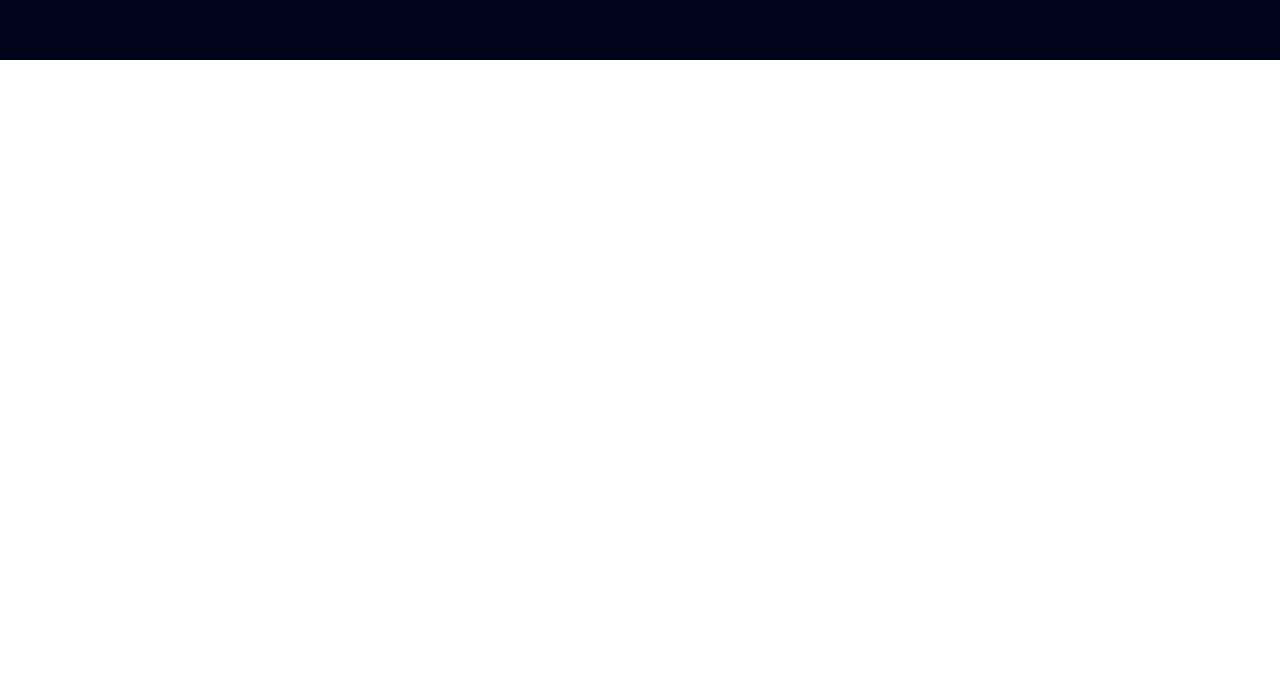
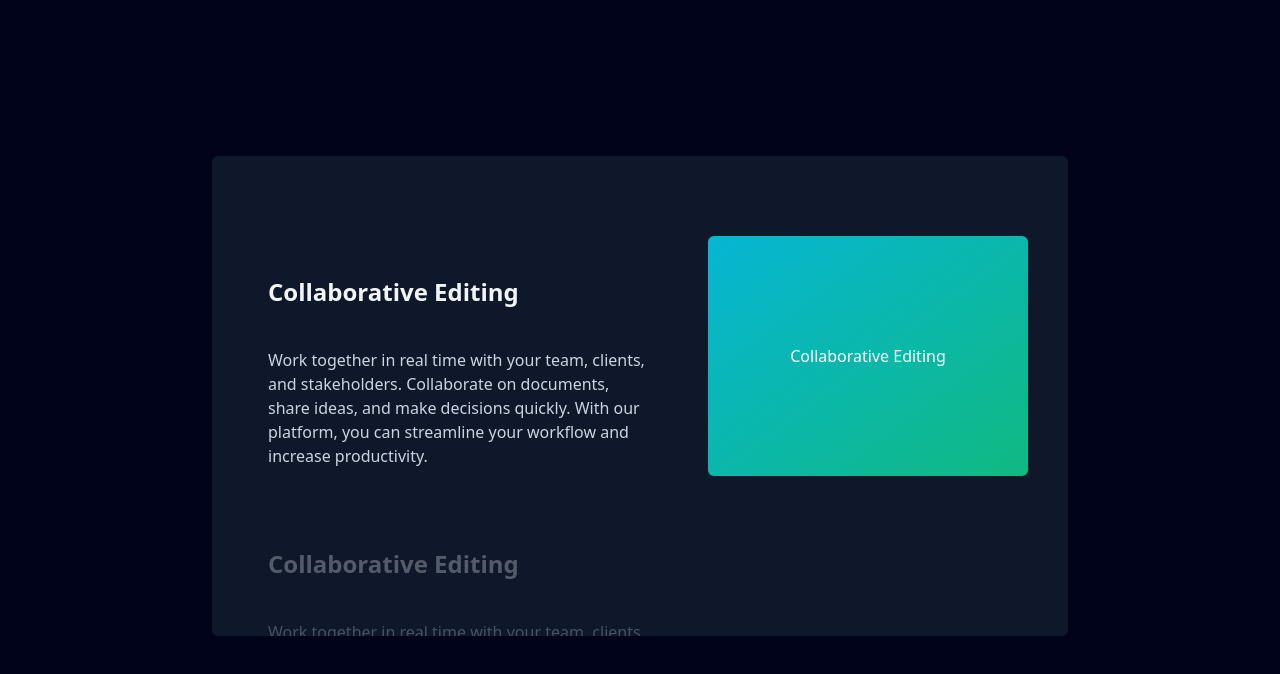
Before and after one commit to panagiotiskon/Portfolio, a Next.js app: page / in a window 1280 px wide. Shown: the part 1540-2214 px from the top of the page. Before the commit the page ends 1600 px from the top, so only its background shows below. Built offline with nearby package versions, Linux system fonts and the light colour scheme.

Commit message:
started on experience

```diff
--- a/app/layout.tsx
+++ b/app/layout.tsx
@@ -30,8 +30,9 @@ export default function RootLayout({
   children,
 }: Readonly<{
   children: React.ReactNode;
-}>) {
-  return (
+}>
+  ) {
+    return (
     <html lang="en" suppressHydrationWarning>
       <body
         className={`${geistSans.variable} ${geistMono.variable} ${jetBrainsMono} antialiased`}
--- a/app/page.tsx
+++ b/app/page.tsx
@@ -1,6 +1,8 @@
 import NavBar from "../components/NavBar";
 import Hero from "../components/Hero";
 import AboutMe from "../components/AboutMe";
+import Experience from "../components/Experience";
+
 export default function Home() {
     return (
       <main
@@ -12,6 +14,7 @@ export default function Home() {
           <NavBar />
           <Hero />
           <AboutMe />
+          <Experience />
         </div>
       </main>
     );
--- /dev/null
+++ b/components/Experience.tsx
@@ -0,0 +1,37 @@
+"use client";
+
+import { StickyScroll } from "./ui/stickyScroll";
+
+const content = [
+    {
+      title: "Collaborative Editing",
+      description:
+        "Work together in real time with your team, clients, and stakeholders. Collaborate on documents, share ideas, and make decisions quickly. With our platform, you can streamline your workflow and increase productivity.",
+      content: (
+        <div className="h-full w-full bg-[linear-gradient(to_bottom_right,var(--cyan-500),var(--emerald-500))] flex items-center justify-center text-white">
+          Collaborative Editing
+        </div>
+      ),
+    },
+    {
+        title: "Collaborative Editing",
+        description:
+          "Work together in real time with your team, clients, and stakeholders. Collaborate on documents, share ideas, and make decisions quickly. With our platform, you can streamline your workflow and increase productivity.",
+        content: (
+          <div className="h-full w-full bg-[linear-gradient(to_bottom_right,var(--cyan-500),var(--emerald-500))] flex items-center justify-center text-white">
+            Collaborative Editing
+          </div>
+        ),
+      },
+]
+
+
+const Experience = () => {
+    return(
+    <div className="py-24 flex-col flex jystify-center items-center h-screen" id="experience">
+        <StickyScroll content={content}/>
+    </div>
+    );
+};
+
+export default Experience;
--- a/components/NavBar.tsx
+++ b/components/NavBar.tsx
@@ -4,8 +4,8 @@ import {FloatingNav} from './ui/floatingNav'
 
 const NavBarItems = [
   { name: "About", link: "#about" },
+  { name: "Experience", link: "#experience" },
   { name: "Projects", link: "#projects" },
-  { name: "Resume", link: "#resume" },
   { name: "Contact", link: "#contact" },
 ];
 
--- a/components/ui/floatingNav.tsx
+++ b/components/ui/floatingNav.tsx
@@ -61,7 +61,7 @@ export const FloatingNav = ({
           // change rounded-full to rounded-lg
           // remove dark:border-white/[0.2] dark:bg-black bg-white border-transparent
           // change  pr-2 pl-8 py-2 to px-10 py-5
-          "flex max-w-fit md:min-w-[70vw] lg:min-w-fit fixed z-[5000] top-10 inset-x-0 mx-auto px-10 py-5 rounded-lg border border-black/.1 shadow-[0px_2px_3px_-1px_rgba(0,0,0,0.1),0px_1px_0px_0px_rgba(25,28,33,0.02),0px_0px_0px_1px_rgba(25,28,33,0.08)] items-center justify-center space-x-4",
+          "flex max-w-fit lg:min-w-fit fixed z-[5000] top-10 inset-x-0 mx-auto px-10 py-3 rounded-lg border border-black/.1 shadow-[0px_2px_3px_-1px_rgba(0,0,0,0.1),0px_1px_0px_0px_rgba(25,28,33,0.02),0px_0px_0px_1px_rgba(25,28,33,0.08)] items-center justify-center space-x-4",
           className
         )}
         style={{
--- /dev/null
+++ b/components/ui/stickyScroll.tsx
@@ -0,0 +1,112 @@
+"use client";
+import React, { useEffect, useRef, useState } from "react";
+import { useMotionValueEvent, useScroll } from "framer-motion";
+import { motion } from "framer-motion";
+import { cn } from "@/lib/utils";
+
+export const StickyScroll = ({
+  content,
+  contentClassName,
+}: {
+  content: {
+    title: string;
+    description: string;
+    content?: React.ReactNode | any;
+  }[];
+  contentClassName?: string;
+}) => {
+  const [activeCard, setActiveCard] = React.useState(0);
+  const ref = useRef<any>(null);
+  const { scrollYProgress } = useScroll({
+    // uncomment line 22 and comment line 23 if you DONT want the overflow container and want to have it change on the entire page scroll
+    // target: ref
+    container: ref,
+    offset: ["start start", "end start"],
+  });
+  const cardLength = content.length;
+
+  useMotionValueEvent(scrollYProgress, "change", (latest) => {
+    const cardsBreakpoints = content.map((_, index) => index / cardLength);
+    const closestBreakpointIndex = cardsBreakpoints.reduce(
+      (acc, breakpoint, index) => {
+        const distance = Math.abs(latest - breakpoint);
+        if (distance < Math.abs(latest - cardsBreakpoints[acc])) {
+          return index;
+        }
+        return acc;
+      },
+      0
+    );
+    setActiveCard(closestBreakpointIndex);
+  });
+
+  const backgroundColors = [
+    "var(--slate-900)",
+    "var(--black)",
+    "var(--neutral-900)",
+  ];
+  const linearGradients = [
+    "linear-gradient(to bottom right, var(--cyan-500), var(--emerald-500))",
+    "linear-gradient(to bottom right, var(--pink-500), var(--indigo-500))",
+    "linear-gradient(to bottom right, var(--orange-500), var(--yellow-500))",
+  ];
+
+  const [backgroundGradient, setBackgroundGradient] = useState(
+    linearGradients[0]
+  );
+
+  useEffect(() => {
+    setBackgroundGradient(linearGradients[activeCard % linearGradients.length]);
+  }, [activeCard]);
+
+  return (
+    <motion.div
+      animate={{
+        backgroundColor: backgroundColors[activeCard % backgroundColors.length],
+      }}
+      className="h-[30rem] overflow-y-auto flex justify-center relative space-x-10 rounded-md p-10"
+      ref={ref}
+    >
+      <div className="div relative flex items-start px-4">
+        <div className="max-w-2xl">
+          {content.map((item, index) => (
+            <div key={item.title + index} className="my-20">
+              <motion.h2
+                initial={{
+                  opacity: 0,
+                }}
+                animate={{
+                  opacity: activeCard === index ? 1 : 0.3,
+                }}
+                className="text-2xl font-bold text-slate-100"
+              >
+                {item.title}
+              </motion.h2>
+              <motion.p
+                initial={{
+                  opacity: 0,
+                }}
+                animate={{
+                  opacity: activeCard === index ? 1 : 0.3,
+                }}
+                className="text-kg text-slate-300 max-w-sm mt-10"
+              >
+                {item.description}
+              </motion.p>
+            </div>
+          ))}
+          <div className="h-40" />
+        </div>
+      </div>
+      <div
+        style={{ background: backgroundGradient }}
+        className={cn(
+          "hidden lg:block h-60 w-80 rounded-md bg-white sticky top-10 overflow-hidden",
+          contentClassName
+        )}
+      >
+        {content[activeCard].content ?? null}
+      </div>
+    </motion.div>
+  );
+};
--- a/tailwind.config.ts
+++ b/tailwind.config.ts
@@ -9,16 +9,34 @@ export default {
   theme: {
     extend: {
       colors: {
-        black:{
+        black: {
           DEFAULT: "#000",
           100: "#000319",
         },
         lightBlue: "#00c6c0",
-      }
-    },
-    fontFamily: {
-      'jetbrains': ['JetBrains Mono', 'monospace'],
+      },
+      fontFamily: {
+        jetbrains: [
+          "JetBrains Mono",
+          "monospace",
+        ],
+      },
     },
   },
-  plugins: [],
+  plugins: [addVariablesForColors],
 } satisfies Config;
+
+// @ts-ignore
+import flattenColorPalette from "tailwindcss/lib/util/flattenColorPalette";
+
+
+function addVariablesForColors({ addBase, theme }: any) {
+  const allColors = flattenColorPalette(theme("colors"));
+  const newVars = Object.fromEntries(
+    Object.entries(allColors).map(([key, val]) => [`--${key}`, val])
+  );
+
+  addBase({
+    ":root": newVars,
+  });
+}
```
Also changed, not shown: components/Projects.tsx (added).
